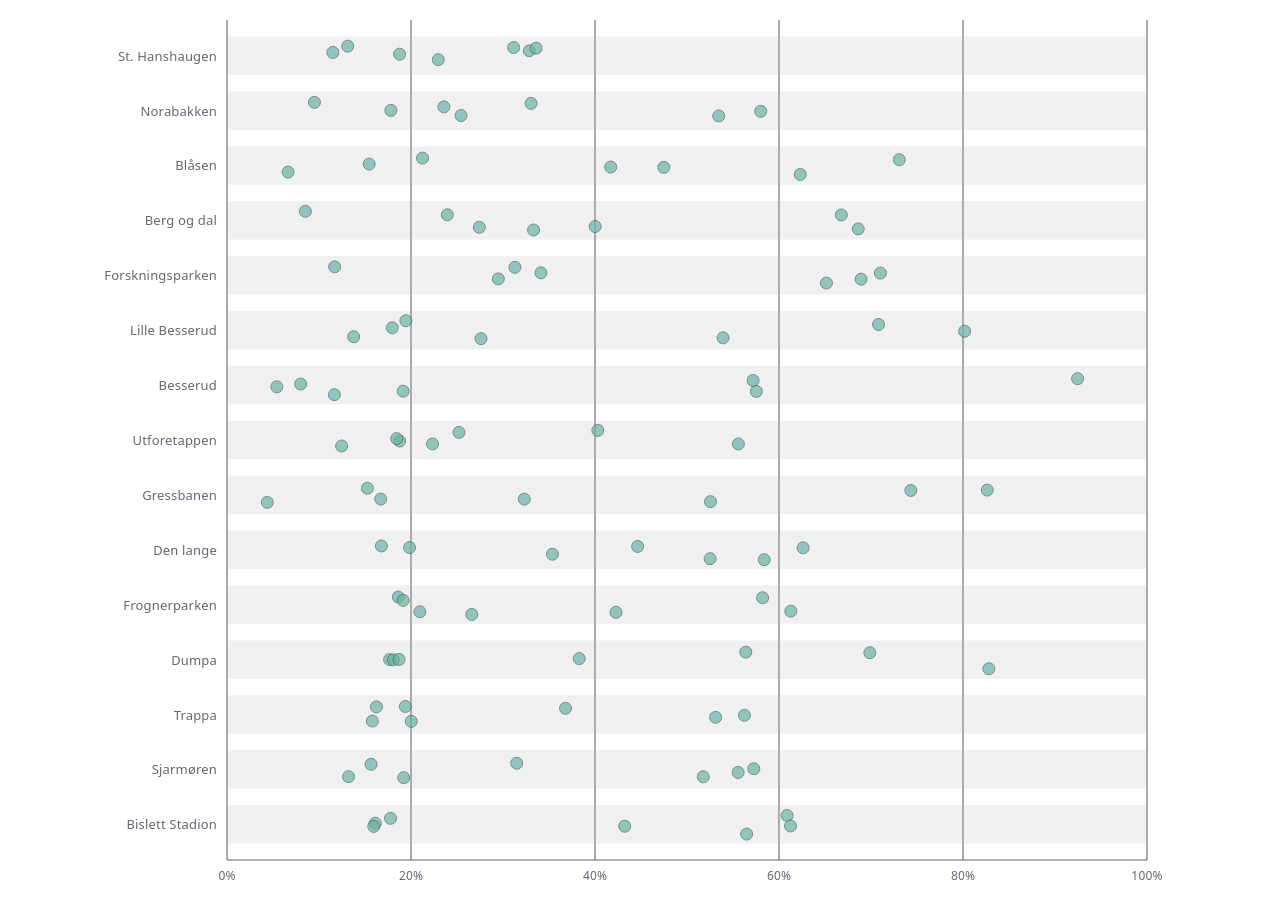
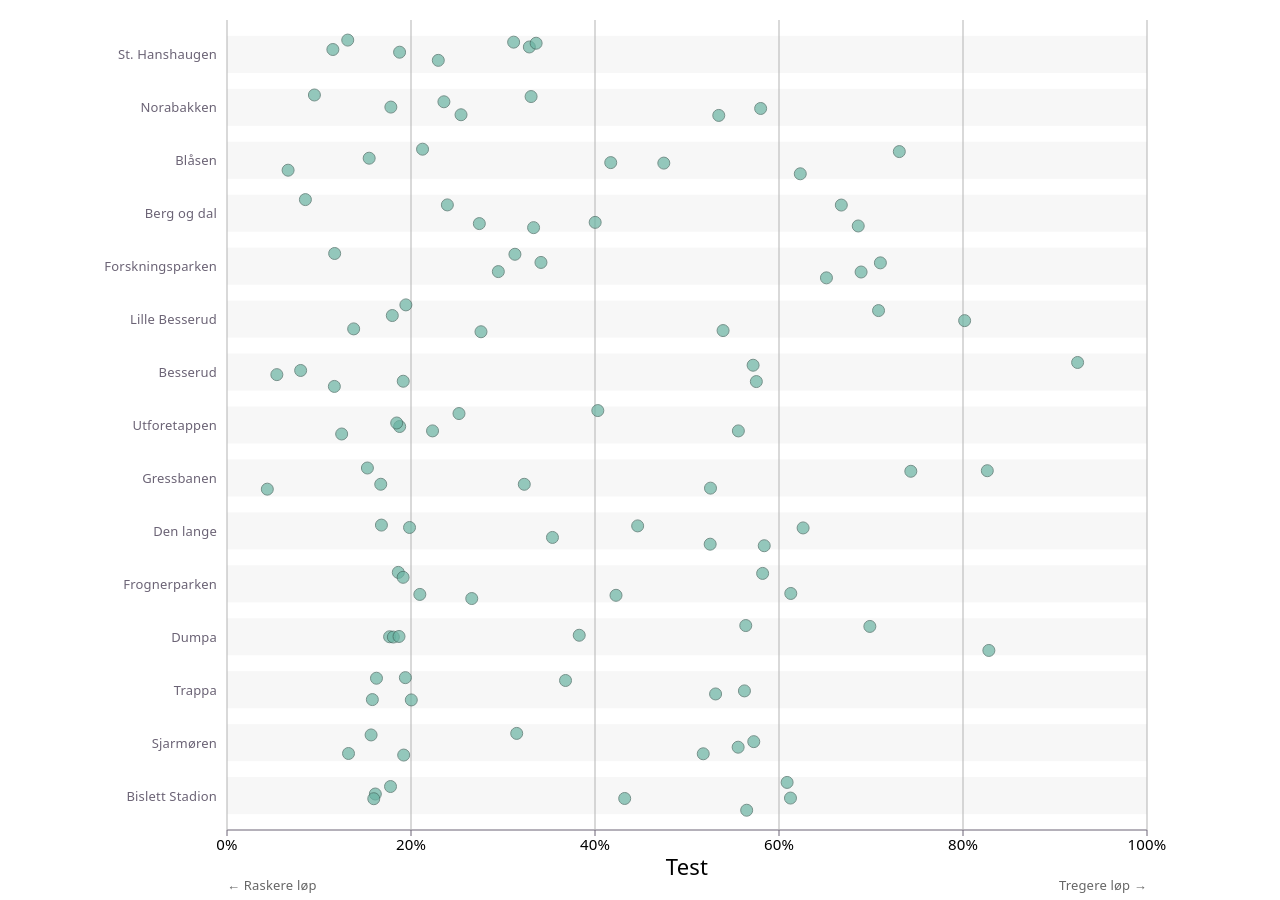
Before and after one commit to joasand/rr-holmenkollstafetten, a React (Vite) app: page / in a window 1280 px wide. Built offline with nearby package versions, Linux system fonts and the light colour scheme.

Commit message:
hover effect added

```diff
--- a/src/App.jsx
+++ b/src/App.jsx
@@ -1,10 +1,12 @@
-import { useMemo } from 'react';
+import { useMemo, useState } from 'react';
 import * as d3 from 'd3';
 import './App.css'
 import { RaceData } from './data-import';
+import { AxisBottom } from './AxisBottom';
+import styles from './tooltip.module.css';
 
-const MARGIN = { top: 20, right: 30, bottom: 40, left: 150 };
-const JITTER_WIDTH = 20;
+const MARGIN = { top: 20, right: 30, bottom: 70, left: 150 };
+const JITTER_WIDTH = 30;
 const WIDTH = 1100;
 const HEIGHT = 900;
 const boundsWidth = WIDTH - MARGIN.left - MARGIN.right;
@@ -29,9 +31,15 @@ function App() {
       y: d[yVar],
       year: d.year,
       deltaker: d.etappe_deltaker,
+      etappetid: d.etappetid,
+      etappe_hastighet: d.etappe_hastighet,
+      persentil_totalt: d.persentil_totalt,
+      persentil_klasse: d.persentil_klasse,
       jitter: (rng() - 0.5) * JITTER_WIDTH,
     }));
   }, []);
+
+  const [hovered, setHovered] = useState(null);
 
   const xScale = useMemo(
     () => d3.scaleLinear().domain([0, 100]).range([0, boundsWidth]),
@@ -48,22 +56,9 @@ function App() {
     [etapper]
   );
 
-  const xTicks = xScale.ticks(5);
-
   return (
     <svg width={WIDTH} height={HEIGHT}>
       <g transform={`translate(${MARGIN.left},${MARGIN.top})`}>
-        {/* Grid lines */}
-        {xTicks.map((tick) => (
-          <line
-            key={tick}
-            x1={xScale(tick)}
-            x2={xScale(tick)}
-            y1={0}
-            y2={boundsHeight}
-            stroke="#e0e0e0"
-          />
-        ))}
 
         {/* Band backgrounds */}
         {etapper.map((etappe) => (
@@ -73,26 +68,29 @@ function App() {
             y={yScale(etappe)}
             width={boundsWidth}
             height={yScale.bandwidth()}
-            fill="#f0f0f0"
+            fill="#f7f7f7"
           />
         ))}
 
         {/* X axis */}
         <g transform={`translate(0,${boundsHeight})`}>
-          <line x1={0} x2={boundsWidth} y1={0} y2={0} stroke="currentColor" />
-          {xTicks.map((tick) => (
-            <g key={tick} transform={`translate(${xScale(tick)},0)`}>
-              <line y1={0} y2={-boundsHeight} stroke="#666666" />
-              <text
-                y={20}
-                textAnchor="middle"
-                fontSize={12}
-                fill="currentColor"
-              >
-                {tick}%
-              </text>
-            </g>
-          ))}
+          <AxisBottom
+            xScale={xScale}
+            pixelsPerTick={180}
+            tickFormat={(v) => `${v}%`}
+            label="Test"
+            boundsHeight={boundsHeight}
+          />
+
+          {/* Annotations */}
+          <g transform="translate(0,60)">
+            <text x={0} textAnchor="start" fontSize={13} fill="#666">
+              ← Raskere løp
+            </text>
+            <text x={boundsWidth} textAnchor="end" fontSize={13} fill="#666">
+              Tregere løp →
+            </text>
+          </g>
         </g>
 
         {/* Y axis labels */}
@@ -120,9 +118,33 @@ function App() {
             stroke='#40665d'
             fill="#69b3a2"
             opacity={0.7}
+            onMouseEnter={() => setHovered(d)}
+            onMouseLeave={() => setHovered(null)}
+            style={{ cursor: 'pointer' }}
           />
         ))}
       </g>
+
+      {/* Tooltip */}
+      {hovered && (
+        <foreignObject
+          x={xScale(hovered.x) + MARGIN.left + 10}
+          y={yScale(hovered.y) + yScale.bandwidth() / 2 + hovered.jitter + MARGIN.top}
+          width={220}
+          height={200}
+          style={{ overflow: 'visible' }}
+        >
+          <div className={styles.tooltip}>
+            <div className={styles.title}>{hovered.deltaker}</div>
+            <div className={styles.separator} />
+            <div className={styles.row}><span>År</span><span>{hovered.year}</span></div>
+            <div className={styles.row}><span>Etappetid</span><span>{hovered.etappetid}</span></div>
+            <div className={styles.row}><span>Hastighet</span><span>{hovered.etappe_hastighet}</span></div>
+            <div className={styles.row}><span>Persentil (totalt)</span><span>{hovered.persentil_totalt.toFixed(1)} %</span></div>
+            <div className={styles.row}><span>Persentil (klasse)</span><span>{hovered.persentil_klasse.toFixed(1)} %</span></div>
+          </div>
+        </foreignObject>
+      )}
     </svg>
   );
 }
--- /dev/null
+++ b/src/AxisBottom.jsx
@@ -0,0 +1,47 @@
+const TICK_LENGTH = 6;
+
+export const AxisBottom = ({ xScale, pixelsPerTick, label, tickFormat, boundsHeight }) => {
+  const range = xScale.range();
+  const width = range[1] - range[0];
+  const numberOfTicksTarget = Math.floor(width / pixelsPerTick);
+  const format = tickFormat || ((v) => v);
+
+  return (
+    <>
+      <line
+        x1={range[0]} y1={0} x2={range[1]} y2={0}
+        stroke="currentColor" fill="none"
+      />
+      {xScale.ticks(numberOfTicksTarget).map((value) => (
+        <g key={value} transform={`translate(${xScale(value)}, 0)`}>
+          {/* Grid line */}
+          {boundsHeight && (
+            <line y1={0} y2={-boundsHeight} stroke="#b3b3b3" />
+          )}
+          <line y2={TICK_LENGTH} stroke="currentColor" />
+          <text
+            style={{
+              fontSize: "15px",
+              textAnchor: "middle",
+              transform: "translateY(20px)",
+            }}
+          >
+            {format(value)}
+          </text>
+        </g>
+      ))}
+
+      {/* Axis title */}
+      {label && (
+        <text
+          y={45}
+          x={width / 2}
+          fontSize={22}
+          textAnchor="middle"
+        >
+          {label}
+        </text>
+      )}
+    </>
+  );
+};
--- /dev/null
+++ b/src/tooltip.module.css
@@ -0,0 +1,36 @@
+.tooltip {
+    width: 210px;
+    background: #fff;
+    border: 1px solid #e0e0e0;
+    border-radius: 4px;
+    box-shadow: 3px 3px 6px rgb(0 0 0 / 12%);
+    font-size: 12px;
+    padding: 10px;
+    pointer-events: none;
+    transform: translateY(-50%);
+}
+
+.title {
+    font-size: 17px;
+}
+
+.topHalfContainer {
+    border-left: solid 4px;
+    padding-left: 8px;
+    padding-top: 0px;
+}
+
+.row {
+    display: flex;
+    justify-content: space-between;
+    line-height: 20px;
+    font-size: 14px;
+}
+
+.separator {
+    width: 100%;
+    background-color: #c9c7c7;
+    height: 1px;
+    margin-top: 10px;
+    margin-bottom: 10px;
+}
```
